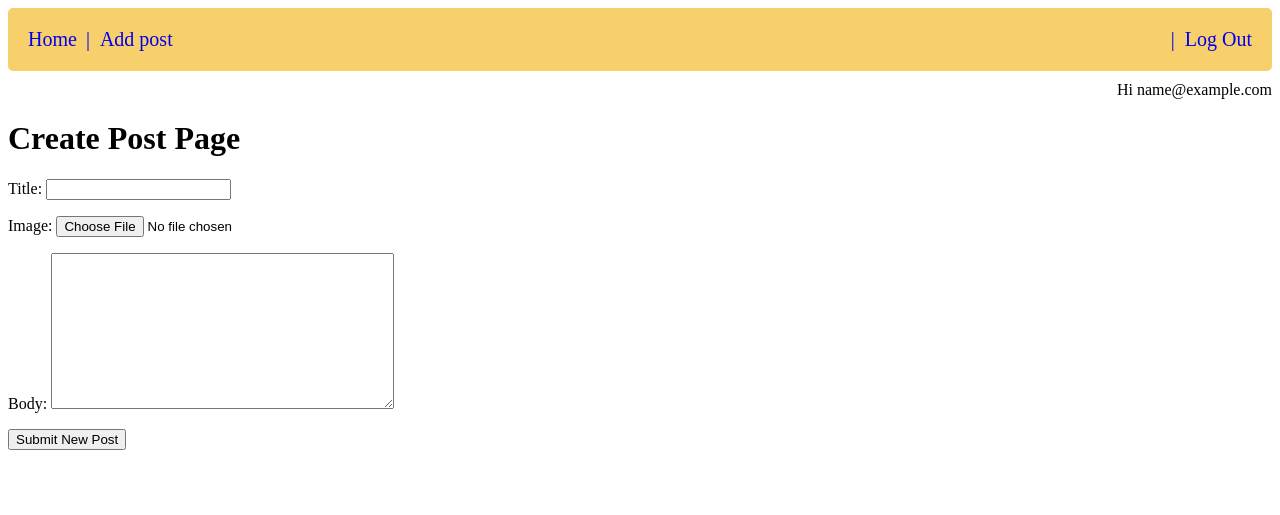
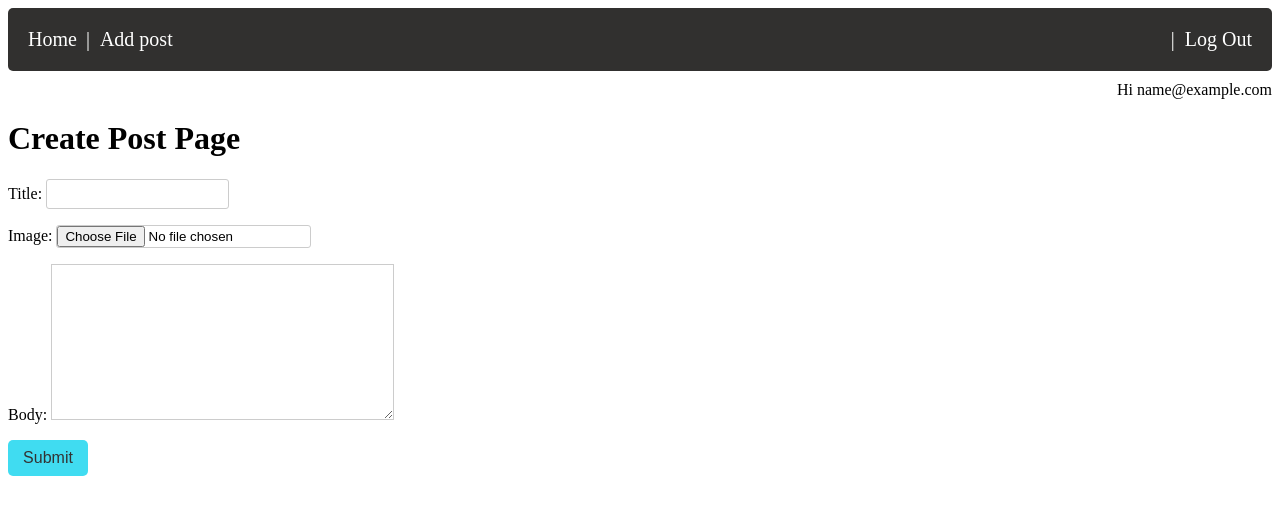
Before and after one commit to dmitryhusev/gavr, a Django app: page /post/ in a window 1280 px wide. Shown: the top 515 px of the page. Run offline with Django 4.2, Linux system fonts and the light colour scheme; the visitor is signed in with stand-in values (Sample User, id 1); some libraries are stand-ins or nearby versions.

Commit message:
css tweaks

```diff
--- a/static/style.css
+++ b/static/style.css
@@ -18,12 +18,13 @@
 header {
     padding: 20px 20px;
     border-radius: 5px;
-    background-color: rgb(247, 207, 107);
+    background-color: rgb(49, 48, 47);
 }
 
 a {
     text-decoration: none;
     font-size: 20px;
+    color: white;
 }
 
 .logout {
@@ -50,3 +51,39 @@ header a + a:before{
     color: rgb(242, 123, 44);
     border-radius: 2px;
 }
+
+button {
+    background-color: rgb(17, 212, 238);
+    height: 36px;
+    width: 80px;
+    border-radius: 5px;
+    font-size: 16px;
+    border: none;
+    opacity: 80%;
+}
+
+input {
+    height: 26px;
+    border-radius: 3px;
+    border: 1px solid #ccc;
+}
+
+#id_image {
+
+    /* display: inline-block; */
+    /* padding: none; */
+    /* padding-top: 6px; */
+    /* width: 180px; */
+    height: 21px;
+    cursor: pointer;
+    /* text-align: center; */
+}
+
+textarea {
+    border: 1px solid #ccc;
+
+}
+
+/* .signup p input {
+    width: 300px;
+} */
--- a/templates/account/logout.html
+++ b/templates/account/logout.html
@@ -1,10 +1,10 @@
 {% extends 'base.html' %} {% block content %}
 
-<p>Are you sure you want to sign out</p>
+<p>Are you sure you want to log out?</p>
 
 <form method="post" action="{% url 'account_logout' %}">
     {% csrf_token %}
-    <button type="submit">Sign out</button>
+    <button class="sign_out" type="submit">Log out</button>
 </form>
 
 {% endblock %}
--- a/templates/account/signup.html
+++ b/templates/account/signup.html
@@ -1,6 +1,6 @@
-{% extends 'base.html' %} {% block content %}
+{% extends 'base.html' %}
 
-<p>Already have an account? Then please <a href="{{ login_url }}">sign in</a></p>
+{% block content %}
 
 <form class="signup" id="signup_form" method="post" action="{% url 'account_signup' %}">
     {% csrf_token %} {{ form.as_p }}
--- a/templates/base.html
+++ b/templates/base.html
@@ -16,7 +16,7 @@
             {% else %}</div>
             <a href="{% url 'account_login' %}">Log In</a>
             <a href="{% url 'account_signup' %}">Sign Up</a>
-            <a href="{% provider_login_url 'google' %}">Google</a>
+            <a href="{% provider_login_url 'google' %}">Via Google</a>
             {% endif %}
         </header>
         {% if user.is_authenticated %}
--- a/templates/post.html
+++ b/templates/post.html
@@ -1,8 +1,9 @@
 {% extends 'base.html' %} {%block content%}
 
 <h1>Create Post Page</h1>
-<form method="post" enctype="multipart/form-data">
+<form class="form-control" method="post" enctype="multipart/form-data">
     {% csrf_token %} {{ form.as_p }}
-    <button type="submit">Submit New Post</button>
+    <button type="submit">Submit</button>
 </form>
+
 {% endblock%}
```
Also changed, not shown: 1 other file.
